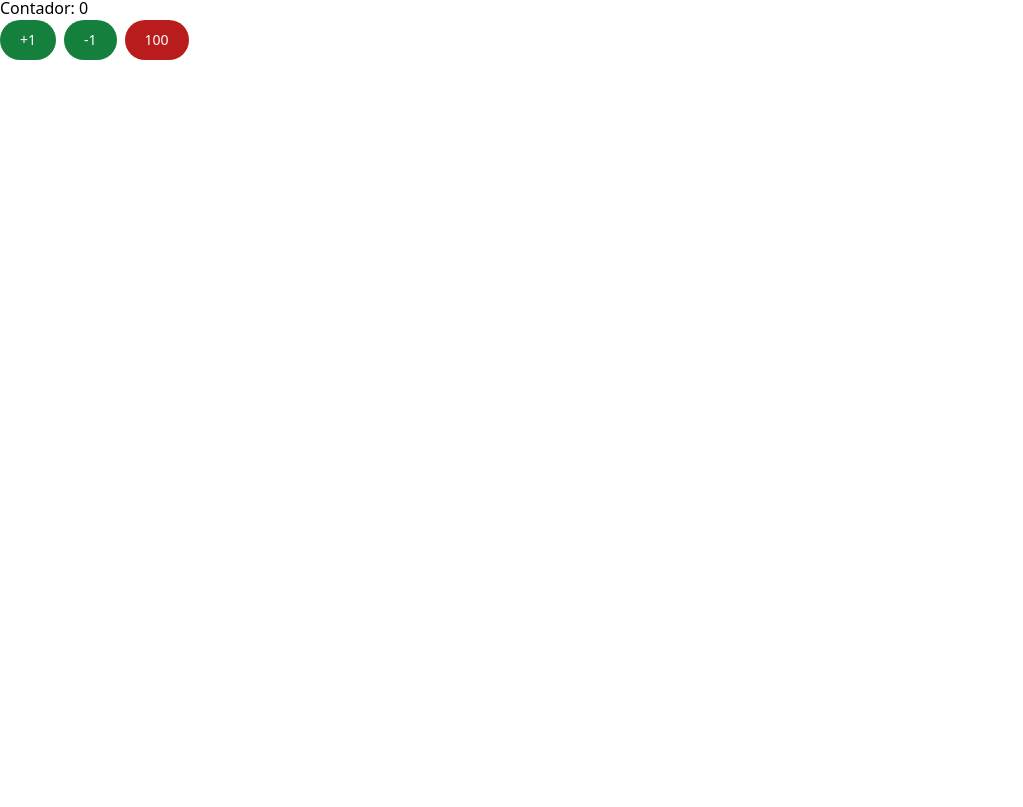
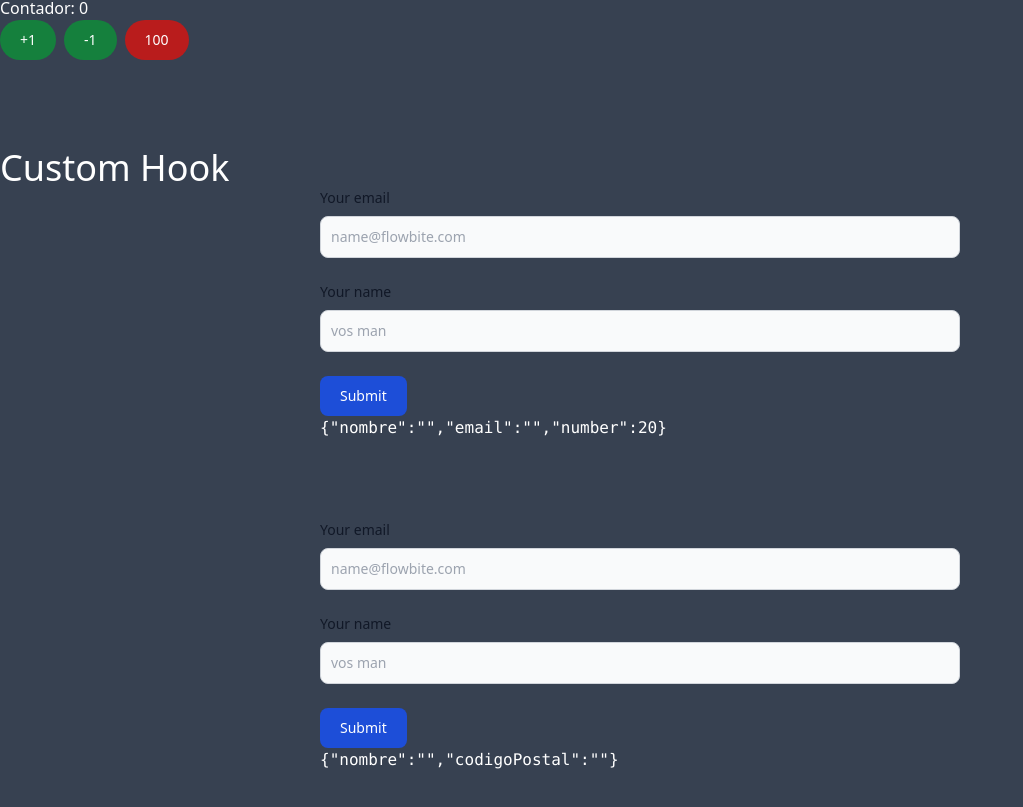
Before and after one commit to NachoBasilio/Apuntes-React, a React (Vite) app in the folder ReactPro/ReactConTypeScript/typescriptConReact/: page / in a window 1280 px wide. Shown: the part 743-1550 px from the top of the page, without its empty margins (0-1023 px from the left). Before the commit the page ends 811 px from the top, so only its background shows below. Built offline with nearby package versions, Linux system fonts and the light colour scheme.

Commit message:
TypeScript en custom hook, genericos

```diff
--- a/ReactPro/ReactConTypeScript/typescriptConReact/finish.css
+++ b/ReactPro/ReactConTypeScript/typescriptConReact/finish.css
@@ -576,32 +576,76 @@ video {
   margin: auto;
 }
 
+.mb-2 {
+  margin-bottom: 0.5rem;
+}
+
+.mb-6 {
+  margin-bottom: 1.5rem;
+}
+
+.ml-2 {
+  margin-left: 0.5rem;
+}
+
+.mr-2 {
+  margin-right: 0.5rem;
+}
+
 .mt-2 {
   margin-top: 0.5rem;
+}
+
+.mt-20 {
+  margin-top: 5rem;
 }
 
 .mt-5 {
   margin-top: 1.25rem;
 }
 
-.mt-20 {
-  margin-top: 5rem;
-}
-
 .mt-6 {
   margin-top: 1.5rem;
 }
 
-.ml-2 {
-  margin-left: 0.5rem;
+.mb-20 {
+  margin-bottom: 5rem;
 }
 
-.mb-2 {
-  margin-bottom: 0.5rem;
+.block {
+  display: block;
 }
 
-.mr-2 {
-  margin-right: 0.5rem;
+.flex {
+  display: flex;
+}
+
+.h-4 {
+  height: 1rem;
+}
+
+.h-5 {
+  height: 1.25rem;
+}
+
+.w-1\/2 {
+  width: 50%;
+}
+
+.w-4 {
+  width: 1rem;
+}
+
+.w-full {
+  width: 100%;
+}
+
+.items-start {
+  align-items: flex-start;
+}
+
+.items-center {
+  align-items: center;
 }
 
 .rounded {
@@ -612,8 +656,17 @@ video {
   border-radius: 9999px;
 }
 
+.rounded-lg {
+  border-radius: 0.5rem;
+}
+
 .border {
   border-width: 1px;
+}
+
+.border-gray-300 {
+  --tw-border-opacity: 1;
+  border-color: rgb(209 213 219 / var(--tw-border-opacity));
 }
 
 .border-gray-400 {
@@ -626,9 +679,34 @@ video {
   background-color: rgb(59 130 246 / var(--tw-bg-opacity));
 }
 
+.bg-blue-700 {
+  --tw-bg-opacity: 1;
+  background-color: rgb(29 78 216 / var(--tw-bg-opacity));
+}
+
+.bg-gray-50 {
+  --tw-bg-opacity: 1;
+  background-color: rgb(249 250 251 / var(--tw-bg-opacity));
+}
+
+.bg-gray-700 {
+  --tw-bg-opacity: 1;
+  background-color: rgb(55 65 81 / var(--tw-bg-opacity));
+}
+
+.bg-green-700 {
+  --tw-bg-opacity: 1;
+  background-color: rgb(21 128 61 / var(--tw-bg-opacity));
+}
+
 .bg-red-500 {
   --tw-bg-opacity: 1;
   background-color: rgb(239 68 68 / var(--tw-bg-opacity));
+}
+
+.bg-red-700 {
+  --tw-bg-opacity: 1;
+  background-color: rgb(185 28 28 / var(--tw-bg-opacity));
 }
 
 .bg-white {
@@ -636,14 +714,12 @@ video {
   background-color: rgb(255 255 255 / var(--tw-bg-opacity));
 }
 
-.bg-green-700 {
-  --tw-bg-opacity: 1;
-  background-color: rgb(21 128 61 / var(--tw-bg-opacity));
+.p-2 {
+  padding: 0.5rem;
 }
 
-.bg-red-700 {
-  --tw-bg-opacity: 1;
-  background-color: rgb(185 28 28 / var(--tw-bg-opacity));
+.p-2\.5 {
+  padding: 0.625rem;
 }
 
 .px-4 {
@@ -651,14 +727,14 @@ video {
   padding-right: 1rem;
 }
 
+.px-5 {
+  padding-left: 1.25rem;
+  padding-right: 1.25rem;
+}
+
 .py-2 {
   padding-top: 0.5rem;
   padding-bottom: 0.5rem;
-}
-
-.px-5 {
-  padding-left: 1.25rem;
-  padding-right: 1.25rem;
 }
 
 .py-2\.5 {
@@ -675,11 +751,6 @@ video {
   line-height: 2rem;
 }
 
-.text-xl {
-  font-size: 1.25rem;
-  line-height: 1.75rem;
-}
-
 .text-4xl {
   font-size: 2.25rem;
   line-height: 2.5rem;
@@ -690,21 +761,31 @@ video {
   line-height: 1.25rem;
 }
 
+.text-xl {
+  font-size: 1.25rem;
+  line-height: 1.75rem;
+}
+
 .font-bold {
   font-weight: 700;
+}
+
+.font-medium {
+  font-weight: 500;
 }
 
 .font-semibold {
   font-weight: 600;
 }
 
-.font-medium {
-  font-weight: 500;
-}
-
 .text-gray-800 {
   --tw-text-opacity: 1;
   color: rgb(31 41 55 / var(--tw-text-opacity));
+}
+
+.text-gray-900 {
+  --tw-text-opacity: 1;
+  color: rgb(17 24 39 / var(--tw-text-opacity));
 }
 
 .text-white {
@@ -723,9 +804,19 @@ video {
   background-color: rgb(29 78 216 / var(--tw-bg-opacity));
 }
 
+.hover\:bg-blue-800:hover {
+  --tw-bg-opacity: 1;
+  background-color: rgb(30 64 175 / var(--tw-bg-opacity));
+}
+
 .hover\:bg-gray-100:hover {
   --tw-bg-opacity: 1;
   background-color: rgb(243 244 246 / var(--tw-bg-opacity));
+}
+
+.hover\:bg-green-800:hover {
+  --tw-bg-opacity: 1;
+  background-color: rgb(22 101 52 / var(--tw-bg-opacity));
 }
 
 .hover\:bg-red-700:hover {
@@ -733,14 +824,14 @@ video {
   background-color: rgb(185 28 28 / var(--tw-bg-opacity));
 }
 
-.hover\:bg-green-800:hover {
-  --tw-bg-opacity: 1;
-  background-color: rgb(22 101 52 / var(--tw-bg-opacity));
-}
-
 .hover\:bg-red-800:hover {
   --tw-bg-opacity: 1;
   background-color: rgb(153 27 27 / var(--tw-bg-opacity));
+}
+
+.focus\:border-blue-500:focus {
+  --tw-border-opacity: 1;
+  border-color: rgb(59 130 246 / var(--tw-border-opacity));
 }
 
 .focus\:outline-none:focus {
@@ -754,12 +845,37 @@ video {
   box-shadow: var(--tw-ring-offset-shadow), var(--tw-ring-shadow), var(--tw-shadow, 0 0 #0000);
 }
 
+.focus\:ring-blue-300:focus {
+  --tw-ring-opacity: 1;
+  --tw-ring-color: rgb(147 197 253 / var(--tw-ring-opacity));
+}
+
+.focus\:ring-blue-500:focus {
+  --tw-ring-opacity: 1;
+  --tw-ring-color: rgb(59 130 246 / var(--tw-ring-opacity));
+}
+
 .focus\:ring-green-300:focus {
   --tw-ring-opacity: 1;
   --tw-ring-color: rgb(134 239 172 / var(--tw-ring-opacity));
 }
 
 @media (prefers-color-scheme: dark) {
+  .dark\:border-gray-600 {
+    --tw-border-opacity: 1;
+    border-color: rgb(75 85 99 / var(--tw-border-opacity));
+  }
+
+  .dark\:bg-blue-600 {
+    --tw-bg-opacity: 1;
+    background-color: rgb(37 99 235 / var(--tw-bg-opacity));
+  }
+
+  .dark\:bg-gray-700 {
+    --tw-bg-opacity: 1;
+    background-color: rgb(55 65 81 / var(--tw-bg-opacity));
+  }
+
   .dark\:bg-green-600 {
     --tw-bg-opacity: 1;
     background-color: rgb(22 163 74 / var(--tw-bg-opacity));
@@ -768,6 +884,35 @@ video {
   .dark\:bg-red-600 {
     --tw-bg-opacity: 1;
     background-color: rgb(220 38 38 / var(--tw-bg-opacity));
+  }
+
+  .dark\:text-gray-300 {
+    --tw-text-opacity: 1;
+    color: rgb(209 213 219 / var(--tw-text-opacity));
+  }
+
+  .dark\:text-white {
+    --tw-text-opacity: 1;
+    color: rgb(255 255 255 / var(--tw-text-opacity));
+  }
+
+  .dark\:placeholder-gray-400::-moz-placeholder {
+    --tw-placeholder-opacity: 1;
+    color: rgb(156 163 175 / var(--tw-placeholder-opacity));
+  }
+
+  .dark\:placeholder-gray-400::placeholder {
+    --tw-placeholder-opacity: 1;
+    color: rgb(156 163 175 / var(--tw-placeholder-opacity));
+  }
+
+  .dark\:ring-offset-gray-800 {
+    --tw-ring-offset-color: #1f2937;
+  }
+
+  .dark\:hover\:bg-blue-700:hover {
+    --tw-bg-opacity: 1;
+    background-color: rgb(29 78 216 / var(--tw-bg-opacity));
   }
 
   .dark\:hover\:bg-green-700:hover {
@@ -780,6 +925,26 @@ video {
     background-color: rgb(185 28 28 / var(--tw-bg-opacity));
   }
 
+  .dark\:focus\:border-blue-500:focus {
+    --tw-border-opacity: 1;
+    border-color: rgb(59 130 246 / var(--tw-border-opacity));
+  }
+
+  .dark\:focus\:ring-blue-500:focus {
+    --tw-ring-opacity: 1;
+    --tw-ring-color: rgb(59 130 246 / var(--tw-ring-opacity));
+  }
+
+  .dark\:focus\:ring-blue-600:focus {
+    --tw-ring-opacity: 1;
+    --tw-ring-color: rgb(37 99 235 / var(--tw-ring-opacity));
+  }
+
+  .dark\:focus\:ring-blue-800:focus {
+    --tw-ring-opacity: 1;
+    --tw-ring-color: rgb(30 64 175 / var(--tw-ring-opacity));
+  }
+
   .dark\:focus\:ring-green-800:focus {
     --tw-ring-opacity: 1;
     --tw-ring-color: rgb(22 101 52 / var(--tw-ring-opacity));
@@ -789,4 +954,14 @@ video {
     --tw-ring-opacity: 1;
     --tw-ring-color: rgb(153 27 27 / var(--tw-ring-opacity));
   }
+
+  .dark\:focus\:ring-offset-gray-800:focus {
+    --tw-ring-offset-color: #1f2937;
+  }
 }
+
+@media (min-width: 640px) {
+  .sm\:w-auto {
+    width: auto;
+  }
+}
--- a/ReactPro/ReactConTypeScript/typescriptConReact/index.html
+++ b/ReactPro/ReactConTypeScript/typescriptConReact/index.html
@@ -7,7 +7,7 @@
     <link rel="stylesheet" href="finish.css">
     <title>Vite + React + TS</title>
   </head>
-  <body>
+  <body class=" bg-gray-700">
     <div id="root"></div>
     <script type="module" src="/src/main.tsx"></script>
   </body>
--- a/ReactPro/ReactConTypeScript/typescriptConReact/src/App.tsx
+++ b/ReactPro/ReactConTypeScript/typescriptConReact/src/App.tsx
@@ -2,12 +2,14 @@ import { Counter } from './componets/Counter';
 import {TimerPadre} from './componets/TimerPadre';
 import {Usuario} from './componets/Usuario';
 import { ContadorRed } from './componets/ContadorRed';
+import { Formulario } from './componets/Formulario';
+import { Formulario2 } from './componets/Formulario2';
 
 
 function App() {
 
   return (
-    <div className='container m-auto'>
+    <div className='container m-auto text-white'>
       <h1>React +TypeScript</h1>
       <hr />
 
@@ -22,6 +24,12 @@ function App() {
       <h2 className='text-4xl mt-20'>Use Reducer</h2>
       <ContadorRed/>
 
+      <h2 className='text-4xl mt-20'>Custom Hook</h2>
+      <div className='container m-auto w-1/2'>
+        <Formulario/>
+        <Formulario2/>
+      </div>
+
     </div>
   )
 }
--- /dev/null
+++ b/ReactPro/ReactConTypeScript/typescriptConReact/src/componets/Formulario.tsx
@@ -0,0 +1,55 @@
+import { useForm } from "../hooks/useForm"
+
+
+interface FormData {
+    email: string;
+    nombre: string;
+    number: number
+}
+
+export const Formulario = () => {
+    const {formulario, handleChange} = useForm<FormData>({
+        nombre: "",
+        email: "",
+        number: 20
+    })
+
+
+  return (
+        <form className="mb-20">
+            <div className="mb-6">
+                <label htmlFor="email" className="block mb-2 text-sm font-medium text-gray-900 dark:text-white">Your email</label>
+                <input
+                type="email"
+                id="email"
+                name="email"
+                value={formulario.email}
+                className="bg-gray-50 border border-gray-300 text-gray-900 text-sm rounded-lg focus:ring-blue-500 focus:border-blue-500 block w-full p-2.5 dark:bg-gray-700 dark:border-gray-600 dark:placeholder-gray-400 dark:text-white dark:focus:ring-blue-500 dark:focus:border-blue-500"
+                placeholder="name@flowbite.com"
+                onChange={handleChange}
+                required/>
+
+            </div>
+            <div className="mb-6">
+                <label htmlFor="nombre" className="block mb-2 text-sm font-medium text-gray-900 dark:text-white">Your name</label>
+                <input
+                type="text"
+                id="nombre"
+                name="nombre"
+                value={formulario.nombre}
+                className="bg-gray-50 border border-gray-300 text-gray-900 text-sm rounded-lg focus:ring-blue-500 focus:border-blue-500 block w-full p-2.5 dark:bg-gray-700 dark:border-gray-600 dark:placeholder-gray-400 dark:text-white dark:focus:ring-blue-500 dark:focus:border-blue-500"
+                placeholder="vos man"
+                onChange={handleChange}
+                required/>
+            </div>
+            <button type="submit" className="text-white bg-blue-700 hover:bg-blue-800 focus:ring-4 focus:outline-none focus:ring-blue-300 font-medium rounded-lg text-sm w-full sm:w-auto px-5 py-2.5 text-center dark:bg-blue-600 dark:hover:bg-blue-700 dark:focus:ring-blue-800">Submit</button>
+            <pre>
+                {
+                    JSON.stringify(formulario)
+                }
+            </pre>
+    </form>
+
+
+  )
+}
--- /dev/null
+++ b/ReactPro/ReactConTypeScript/typescriptConReact/src/componets/Formulario2.tsx
@@ -0,0 +1,50 @@
+import { useForm } from "../hooks/useForm"
+
+interface FormData {
+    nombre: string;
+    codigoPostal: string;
+}
+
+export const Formulario2 = () => {
+    const {formulario, handleChange} = useForm<FormData>({
+        nombre: "",
+        codigoPostal: ""
+    })
+
+
+  return (
+        <form className="mb-20">
+            <div className="mb-6">
+                <label htmlFor="email" className="block mb-2 text-sm font-medium text-gray-900 dark:text-white">Your email</label>
+                <input
+                type="text"
+                id="email"
+                name="codigoPostal"
+                className="bg-gray-50 border border-gray-300 text-gray-900 text-sm rounded-lg focus:ring-blue-500 focus:border-blue-500 block w-full p-2.5 dark:bg-gray-700 dark:border-gray-600 dark:placeholder-gray-400 dark:text-white dark:focus:ring-blue-500 dark:focus:border-blue-500"
+                placeholder="name@flowbite.com"
+                onChange={handleChange}
+                required/>
+
+            </div>
+            <div className="mb-6">
+                <label htmlFor="nombre" className="block mb-2 text-sm font-medium text-gray-900 dark:text-white">Your name</label>
+                <input
+                type="text"
+                id="nombre"
+                name="nombre"
+                className="bg-gray-50 border border-gray-300 text-gray-900 text-sm rounded-lg focus:ring-blue-500 focus:border-blue-500 block w-full p-2.5 dark:bg-gray-700 dark:border-gray-600 dark:placeholder-gray-400 dark:text-white dark:focus:ring-blue-500 dark:focus:border-blue-500"
+                placeholder="vos man"
+                onChange={handleChange}
+                required/>
+            </div>
+            <button type="submit" className="text-white bg-blue-700 hover:bg-blue-800 focus:ring-4 focus:outline-none focus:ring-blue-300 font-medium rounded-lg text-sm w-full sm:w-auto px-5 py-2.5 text-center dark:bg-blue-600 dark:hover:bg-blue-700 dark:focus:ring-blue-800">Submit</button>
+            <pre>
+                {
+                    JSON.stringify(formulario)
+                }
+            </pre>
+    </form>
+
+
+  )
+}
--- /dev/null
+++ b/ReactPro/ReactConTypeScript/typescriptConReact/src/hooks/useForm.tsx
@@ -0,0 +1,21 @@
+import { ChangeEvent, useState } from "react"
+
+
+export const useForm = <T extends object>(initState:T) => {
+    const [formulario, setFormulario] = useState(initState)
+
+    const handleChange = ({target}: ChangeEvent<HTMLInputElement>)=>{
+        const {name, value} = target
+
+        setFormulario({
+            ...formulario,
+            [name]: value
+        })
+    }
+
+
+    return {
+        formulario,
+        handleChange
+    }
+}
```
